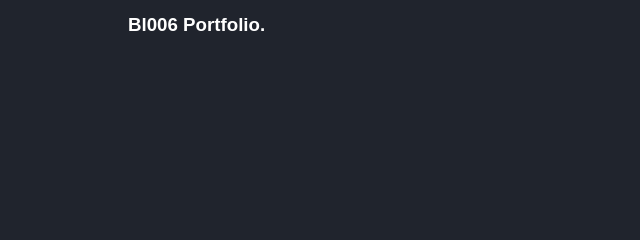
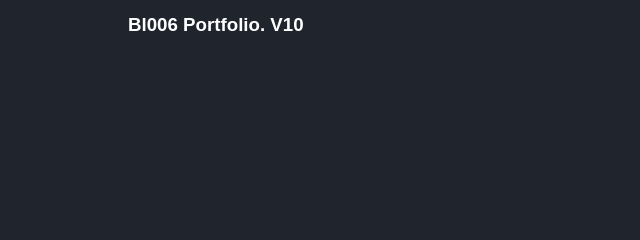
Before and after one commit to acquiringtechnology/b1006_portfolio, a plain HTML site: page index.html in a window 1280 px wide. Shown: the top 240 px of the page, 0-640 px from the left. Drawn offline with Linux system fonts and the light colour scheme.

Commit message:
name add V10

```diff
--- a/index.html
+++ b/index.html
@@ -18,7 +18,7 @@
 
 
         <div class="d-flex   align-items-center justify-content-between w-80 mx-auto">
-            <h3 class="logo-text">Bl006 Portfolio.</h3>
+            <h3 class="logo-text">Bl006 Portfolio. V10</h3>
 
 
 
```
